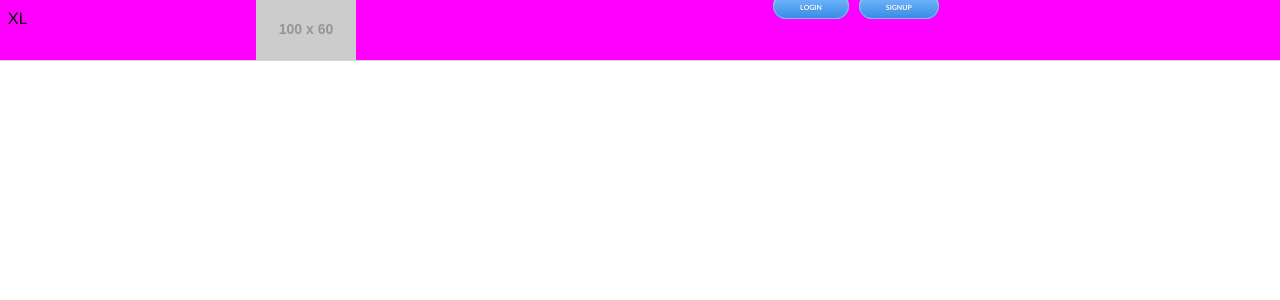
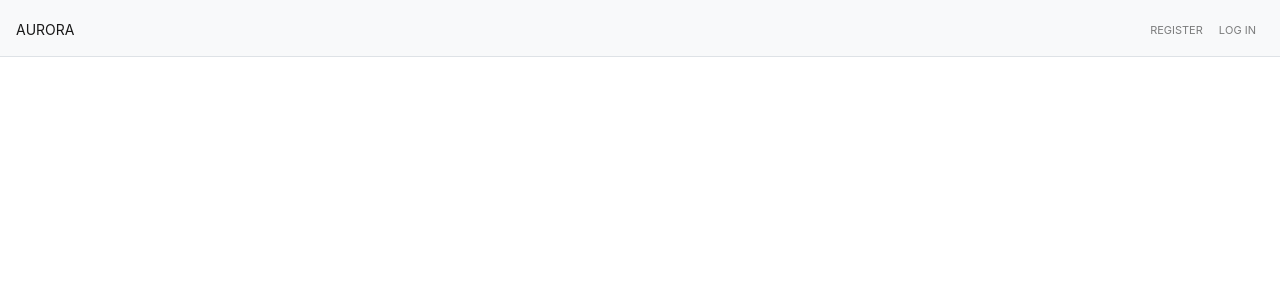
Before and after one commit to eritter688/aurora.frontend, a React (Create React App) app: page / in a window 1280 px wide. Shown: the top 300 px of the page. Built offline with nearby package versions, Linux system fonts and the light colour scheme.

Commit message:
new header using react-bootstrap

```diff
--- a/package.json
+++ b/package.json
@@ -53,6 +53,7 @@
     "@storybook/addon-links": "^5.3.19",
     "@storybook/addons": "^5.3.19",
     "@storybook/preset-create-react-app": "^3.0.0",
-    "@storybook/react": "^5.3.19"
+    "@storybook/react": "^5.3.19",
+    "eslint": "^7.1.0"
   }
 }
--- a/src/components/header/PublicHeader.js
+++ b/src/components/header/PublicHeader.js
@@ -1,168 +1,41 @@
 import React from 'react';
-import {Link} from "react-router-dom";
-import './header.css'
-import {useMediaQuery} from 'react-responsive'
+import Nav from "react-bootstrap/Nav"
+import NavBar from "react-bootstrap/Navbar";
+import NavbarBrand from "react-bootstrap/NavbarBrand";
+import { Link } from "react-router-dom";
+import "./header.css";
+
 
 export default function PublicHeader() {
 
-    const XS = useMediaQuery({minWidth: 0, maxWidth: 576})
-    const SM = useMediaQuery({minWidth: 576, maxWidth: 768})
-    const MD = useMediaQuery({minWidth: 768, maxWidth: 992})
-    const LG = useMediaQuery({minWidth: 992, maxWidth: 1200})
-    const XL = useMediaQuery({minWidth: 1200})
-    const mediaPosition = {
-        position: "absolute",
-        zIndex: "1001",
-    }
+    return (
+        <NavBar className={"border-bottom header-typography"}
+                fixed={"top"}
+                bg={"light"}
+                variant={"light"}
+                expand={"md"}
+                collapseOnSelect>
+            <NavbarBrand as={Link} to={"/"}>Aurora</NavbarBrand>
+            <NavBar.Toggle/>
+            <NavBar.Collapse>
+                <Nav className={"ml-auto"}>
+                    <Nav.Item>
+                        <Nav.Link as={Link}
+                                  to={"/register/"}
+                                  href={"/register/"}>
+                            Register
+                        </Nav.Link>
+                    </Nav.Item>
+                    <Nav.Item>
+                        <Nav.Link as={Link}
+                                  to={"/login/"}
+                                  href={"/login/"}>
+                            Log In
+                        </Nav.Link>
+                    </Nav.Item>
+                </Nav>
+            </NavBar.Collapse>
+        </NavBar>
+    );
 
-    return (
-        <>
-            <div id={"nav-header"} className={"nav-header"}>
-                <div id={"nav-header-logo"} className={"nav-header-logo"}>
-                    <Link to={"/home/"}>
-                        <img src={"https://via.placeholder.com/100x60"} alt={"placeholder"}/>
-                    </Link>
-                </div>
-                <nav>
-                    <ul>
-                        <li><Link to={"/login/"} className={"nav-header-button"}>Login</Link></li>
-                        <li><Link to={"/register/"} className={"nav-header-button"}>Signup</Link></li>
-                    </ul>
-                </nav>
-            </div>
-            {/*just floating showing us size*/}
-            {XS && <span style={mediaPosition}>XS</span>}
-            {SM && <span style={mediaPosition}>SM</span>}
-            {MD && <span style={mediaPosition}>MD</span>}
-            {LG && <span style={mediaPosition}>LG</span>}
-            {XL && <span style={mediaPosition}>XL</span>}
-        </>
-    );
 }
-
-
-// const navBarStyle2 = {
-//     fontVariant: "all-small-caps",
-//     borderBottomStyle: "solid",
-//     borderWidth: "1px",
-//     borderColor: "lightgray",
-//     minHeight: "5vh",//
-//     display: "flex",
-//     // justifyContent: "center",
-//     alignItems: "center",
-// };
-//
-// export default function PublicHeader() {
-//
-//     const userName = "Eric";
-//     const userEmail = "eritter688@gmail.com";
-//     const isAuthenticated = false;
-//
-//     const NavLeft = () => {
-//
-//         const style = {
-//             alignSelf: "flex-start",
-//         };
-//
-//         return (
-//             <div style={style}>Aurora</div>
-//         );
-//     };
-//
-//     const rightStyle = {
-//         alignSelf: "flex-end",
-//     };
-//
-//     const navRightNoAuth = () => {
-//         return (
-//             <div style={rightStyle}>NO AUTH</div>
-//         );
-//     };
-//
-//     const navRightAuth = () => {
-//         return (
-//             <div style={rightStyle}>AUTH</div>
-//         );
-//     };
-//
-//     return (
-//         <div style={navBarStyle2}>
-//             <NavLeft/>
-//             {isAuthenticated ? navRightAuth() : navRightNoAuth()}
-//         </div>
-//     )
-//
-//
-// }
-
-// const navBarStyle = {
-//     fontVariant: "all-small-caps",
-//     borderBottomStyle: "solid",
-//     borderWidth: "1px",
-//     borderColor: "lightgray",
-// };
-//
-//
-//
-//
-// export default function PublicHeader(props) {
-//
-//     const dispatch = useDispatch();
-//     const history = useHistory();
-//     const [isAuthenticated, setIsAuthenticated] = useState(authService.hasAuthTokens());
-//
-//     useLayoutEffect(() => {
-//         setIsAuthenticated(authService.hasAuthTokens());
-//     }, []);
-//
-//     const logoutHandler = (event) => {
-//         event.preventDefault();
-//         dispatch(asyncLogout()).then(() => {
-//             setIsAuthenticated(false);
-//             history.push("/");
-//         })
-//     };
-//
-//     const renderAuth = () => {
-//         const email = authService.getUserEmail();
-//         const title = "Welcome: " + email;
-//         return (
-//             <Nav className={"ml-auto"}>
-//                 <NavDropdown title={title} id={"drop"}>
-//                     <NavDropdown.Item as={Link} to={"/clients/"}>Clients</NavDropdown.Item>
-//                     <NavDropdown.Item as={Link} to={"/lessons/"}>Lessons</NavDropdown.Item>
-//                     <NavDropdown.Divider/>
-//                     <NavDropdown.Item as={Link} to={"/profile/"}>Profile</NavDropdown.Item>
-//                     <NavDropdown.Item onClick={logoutHandler}>Logout</NavDropdown.Item>
-//                 </NavDropdown>
-//             </Nav>
-//         );
-//     };
-//
-//     const renderNoAuth = () => {
-//         return (
-//             <Nav className={"ml-auto"}>
-//                 <Nav.Item>
-//                     <Nav.Link as={Link} to={"/register/"}>Register</Nav.Link>
-//                 </Nav.Item>
-//                 <Nav.Item>
-//                     <Nav.Link as={Link} to={"/login/"}>Log In</Nav.Link>
-//                 </Nav.Item>
-//             </Nav>
-//         );
-//     };
-//
-//     return (
-//         <NavBar style={navBarStyle}
-//                 fixed={"top"}
-//                 bg={"light"}
-//                 variant={"light"}
-//                 expand={"md"}>
-//             <NavbarBrand as={Link} to={"/"}>Aurora</NavbarBrand>
-//             <NavBar.Toggle aria-controls="responsive-navbar-nav"/>
-//             <NavBar.Collapse id="responsive-navbar-nav">
-//                 {isAuthenticated ? renderAuth() : renderNoAuth()}
-//             </NavBar.Collapse>
-//         </NavBar>
-//     );
-// }
--- a/src/components/header/header.css
+++ b/src/components/header/header.css
@@ -1,87 +1,3 @@
-.nav-header {
-    font-size: 10px;
-    font-weight: bold;
+.header-typography {
     font-variant: all-small-caps;
-
-    position: fixed;
-    top: 0;
-    left: 0;
-    z-index: 1000;
-
-    width: 100%;
-    height: 60px;
-
-    border-bottom: 1px solid lightgray;
-
-    display: grid;
-    grid-template-columns: 1fr 1fr 1fr 1fr 1fr;
 }
-
-.nav-header-logo {
-    width: 210px;
-    grid-column: 2;
-}
-
-nav {
-    width: 210px;
-    grid-column: 4;
-}
-
-nav > ul {
-    list-style: none;
-    margin: 0;
-    padding: 0;
-}
-
-nav > ul > li {
-    display: inline;
-    padding-left: 5px;
-    padding-right: 5px;
-}
-
-.nav-header-button {
-    width: 20px;
-    box-shadow: inset 0 1px 0 0 #bbdaf7;
-    background: #79bbff linear-gradient(to bottom, #79bbff 5%, #378de5 100%);
-    border-radius: 14px;
-    border: 1px solid #84bbf3;
-    cursor: pointer;
-    color: #ffffff;
-    padding: 6px 26px;
-    text-decoration: none;
-    text-shadow: 0 1px 0 #528ecc;
-}
-
-.nav-header-button:hover {
-    background: #378de5 linear-gradient(to bottom, #378de5 5%, #79bbff 100%);
-}
-
-/* RESPONSIVE */
-
-@media only screen and (min-width: 576px) {
-    .nav-header {
-        font-variant: all-small-caps;
-        background-color: coral;
-    }
-}
-
-@media only screen and (min-width: 768px) {
-    .nav-header {
-        font-variant: all-small-caps;
-        background-color: darkgreen;
-    }
-}
-
-@media only screen and (min-width: 992px) {
-    .nav-header {
-        font-variant: all-small-caps;
-        background-color: darkviolet;
-    }
-}
-
-@media only screen and (min-width: 1200px) {
-    .nav-header {
-        font-variant: all-small-caps;
-        background-color: fuchsia;
-    }
-}
--- a/src/index.css
+++ b/src/index.css
@@ -1,9 +1,9 @@
-:root {
-  --breakpoint-xs: 0;
-  --breakpoint-sm: 576px;
-  --breakpoint-md: 768px;
-  --breakpoint-lg: 992px;
-  --breakpoint-xl: 1200px;
+/*:root {*/
+/*  --breakpoint-xs: 0;*/
+/*  --breakpoint-sm: 576px;*/
+/*  --breakpoint-md: 768px;*/
+/*  --breakpoint-lg: 992px;*/
+/*  --breakpoint-xl: 1200px;*/
 
-  font-family: "Trebuchet MS", sans-serif;
-}
+/*  font-family: "Trebuchet MS", sans-serif;*/
+/*}*/
--- a/src/index.js
+++ b/src/index.js
@@ -1,6 +1,6 @@
 import React from 'react';
 import ReactDOM from 'react-dom';
-import './index.css';
+import 'bootstrap/dist/css/bootstrap.min.css';
 import App from './App';
 import store from './store/store';
 import {Provider} from 'react-redux';
```
Also changed, not shown: 1 other file (tests, documents, lock files or other folders).
